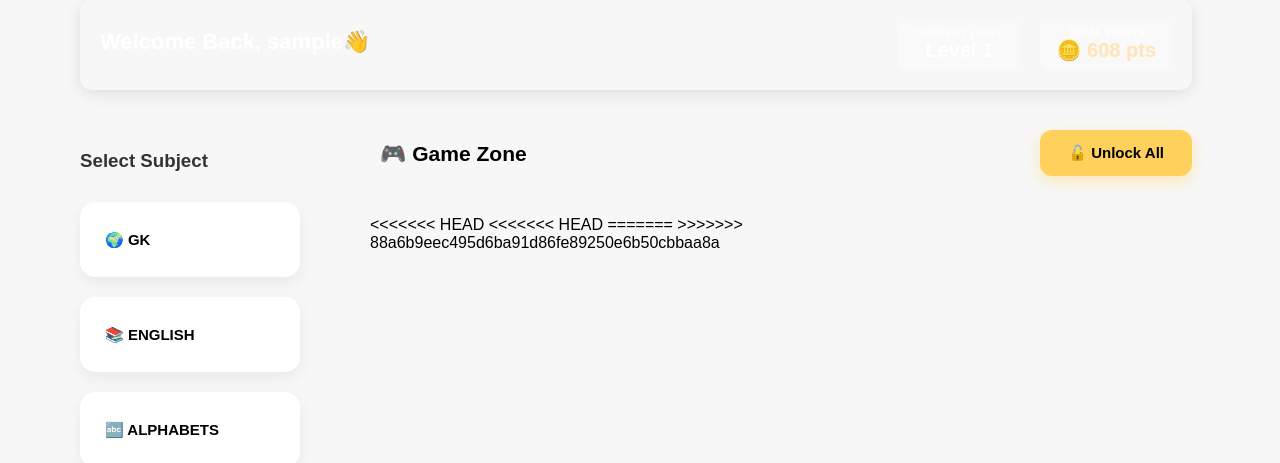
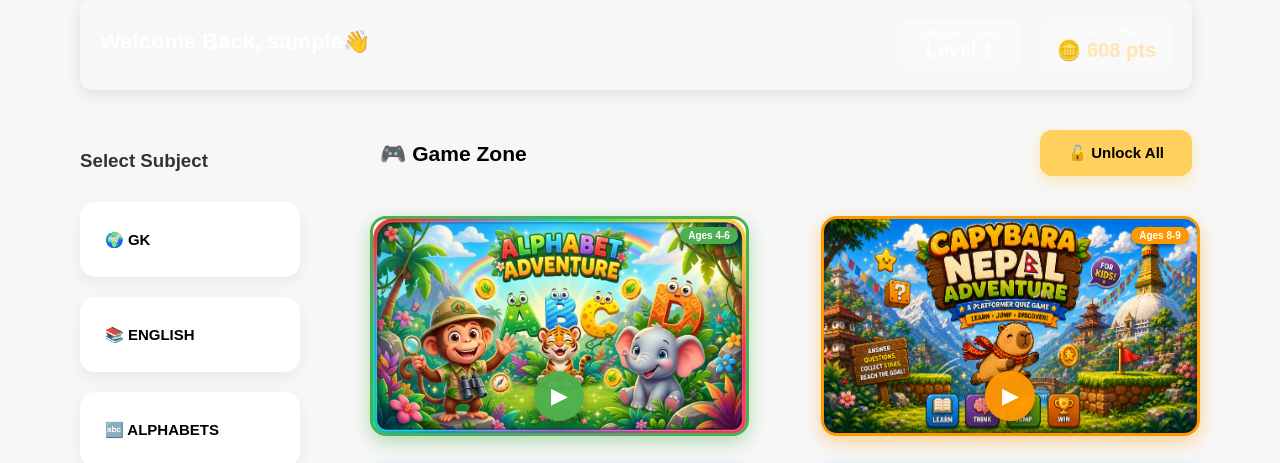
Before and after one commit to 248034nikita-jpg/Gyan_Setu, a PHP site: page /child-dashboard.php in a window 1280 px wide. Shown: the part 116-579 px from the top of the page. Run offline with PHP 8.4, Linux system fonts and the light colour scheme; the visitor is signed in with stand-in values (Sample User, id 1); data comes from the database, SQL or seed files in the repository.

Commit message:
Remove conflicting game links and clean up game subject filtering logic

```diff
--- a/child-dashboard.php
+++ b/child-dashboard.php
@@ -504,11 +504,7 @@ $total_coins_earned = count($earned_badge_ids);
                     </div>
                 </a>
 
-<<<<<<< HEAD
-                <a href="child-dashboard.php?play_game=Earth+Defense" class="game-link" data-subject="science gk" style="display:none;">
-=======
                 <a href="#" class="game-link" data-subject="english" style="display:none;">
->>>>>>> 88a6b9eec495d6ba91d86fe89250e6b50cbbaa8a
                     <div class="game-card">
                         <div class="play-btn">▶</div>
                         <p>Earth Defense</p>
@@ -529,60 +525,6 @@ $total_coins_earned = count($earned_badge_ids);
                     </div>
                 </a>
 
-<<<<<<< HEAD
-                <?php if ($child_age >= 4 && $child_age <= 12): ?>
-                <a href="games/quiz_flashcard/quiz_flashcard.php" class="game-link" data-subject="science" style="display:none;">
-                    <div class="game-card active" style="
-                        background: url('games/quiz_flashcard/assets/forest.jpg') no-repeat center / 100% 100%;
-                        position: relative;
-                        border: 3.5px solid #9c27b0;
-                        border-radius: 16px;
-                        box-shadow: 0 6px 18px rgba(156, 39, 176, 0.4);
-                        overflow: hidden;
-                    ">
-                        <span style="
-                            position: absolute;
-                            top: 8px;
-                            right: 8px;
-                            background: #9c27b0;
-                            color: #ffffff;
-                            font-size: 10px;
-                            font-weight: 800;
-                            padding: 3px 8px;
-                            border-radius: 12px;
-                            box-shadow: 0 2px 4px rgba(0,0,0,0.4);
-                            z-index: 2;
-                        ">Ages 4-12</span>
-                        <div class="play-btn" style="
-                            position: absolute;
-                            bottom: 12px;
-                            left: 50%;
-                            transform: translateX(-50%);
-                            background: rgba(156, 39, 176, 0.95);
-                            color: white;
-                            z-index: 2;
-                            width: 50px;
-                            height: 50px;
-                            border-radius: 50%;
-                            display: flex;
-                            align-items: center;
-                            justify-content: center;
-                            font-size: 22px;
-                            box-shadow: 0 4px 10px rgba(0,0,0,0.4);
-                        ">▶</div>
-                    </div>
-                </a>
-                <?php else: ?>
-                <a href="games/quiz_flashcard/quiz_flashcard.php" class="game-link" data-subject="science" style="display:none;">
-                    <div class="game-card active">
-                        <div class="play-btn">▶</div>
-                        <p>🔬 Science Quiz & Flashcards</p>
-                    </div>
-                </a>
-                <?php endif; ?>
-
-=======
->>>>>>> 88a6b9eec495d6ba91d86fe89250e6b50cbbaa8a
             </div>
 
         </section>
@@ -614,16 +556,13 @@ $total_coins_earned = count($earned_badge_ids);
                     else if (btnText.includes('english')) targetSubject = 'english';
                     else if (btnText.includes('alphabets')) targetSubject = 'alphabets';
                     else if (btnText.includes('science')) targetSubject = 'science';
-<<<<<<< HEAD
-=======
                     else if (btnText.includes('maths')) targetSubject = 'maths';
->>>>>>> 88a6b9eec495d6ba91d86fe89250e6b50cbbaa8a
 
                     gameLinks.forEach(link => {
-                        const gameSub = link.getAttribute('data-subject') || '';
+                        const gameSub = link.getAttribute('data-subject');
                         if (targetSubject === 'all') {
                             link.style.display = 'block';
-                        } else if (gameSub === targetSubject || gameSub === 'all' || gameSub.includes(targetSubject)) {
+                        } else if (gameSub === targetSubject || gameSub === 'all') {
                             link.style.display = 'block';
                         } else {
                             link.style.display = 'none';
```
